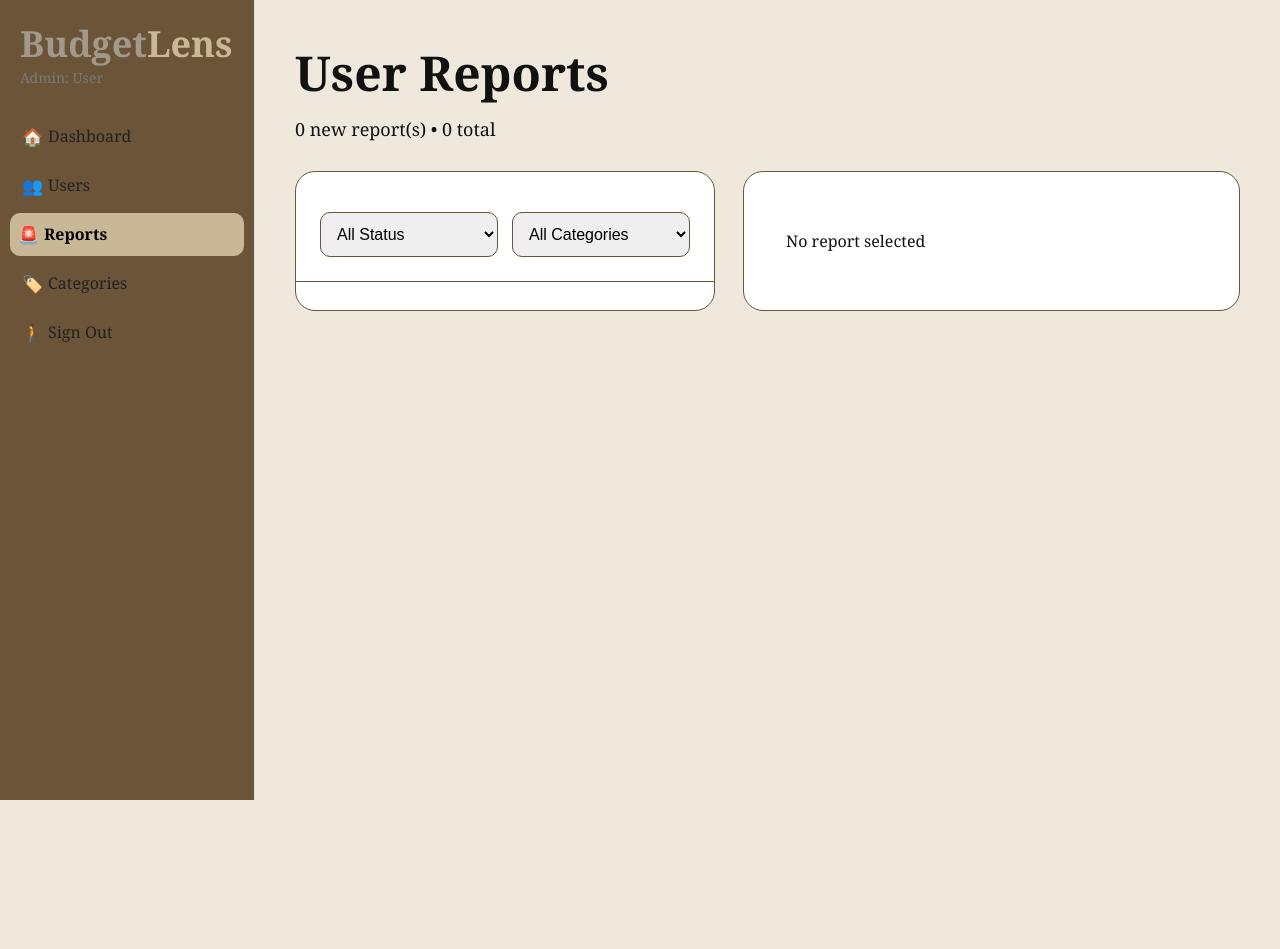
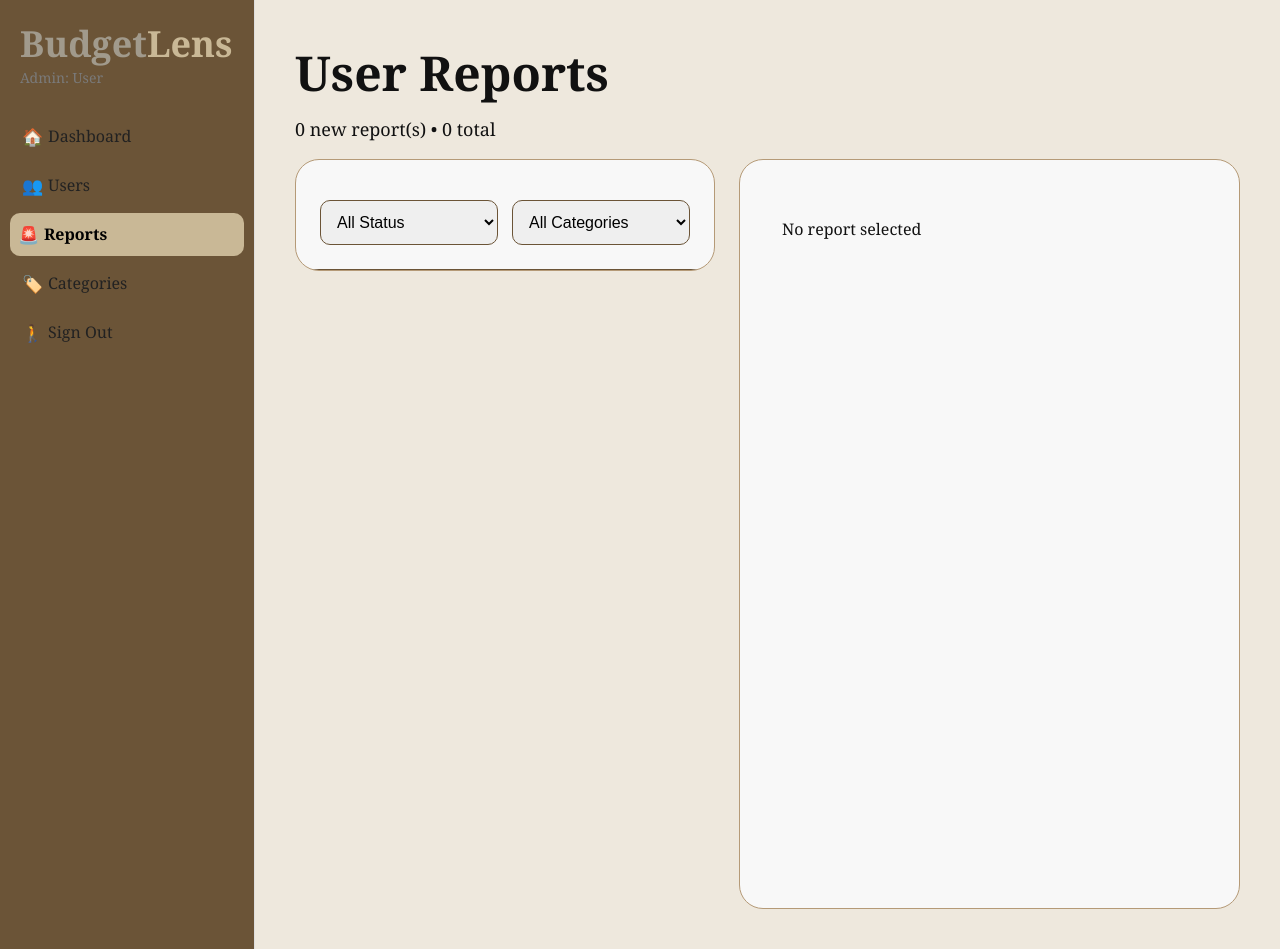
Before and after one commit to Cchristineee/BudgetLens, a PHP site: page /upload/admin_reports.php in a window 1280 px wide. Before the commit the page ends 800 px from the top, so only its background shows below. Run offline with PHP 8.4, Linux system fonts and the light colour scheme; data that the repository does not hold is empty.

Commit message:
included a scrollbar in the left side  pannel

```diff
--- a/admin_reports.css
+++ b/admin_reports.css
@@ -134,19 +134,51 @@ body {
   font-size: 18px;
 }
 
+/* Reports Layout */
 .reports-layout {
-  margin-top: 30px;
-  display: grid;
-  grid-template-columns: 420px 1fr;
-  gap: 28px;
+  display: flex;
+  gap: 24px;
+  align-items: flex-start;
 }
 
-.reports-list-panel,
+/* Left Pannel - shows the reports on the left hand side */
+.reports-list-panel {
+  width: 420px;
+  background: #f8f8f8;
+  border: 1px solid #b59a77;
+  border-radius: 24px;
+
+  max-height: 750px;
+  overflow-y: auto;
+}
+
+/* Right Pannel - originally there was a stretching issue prior so i had to
+fix it so it wouldn't scroll indefinetely */
 .report-detail-panel {
-  background: white;
-  border: 1px solid #6b5437;
-  border-radius: 20px;
-  overflow: hidden;
+  flex: 1;
+  background: #f8f8f8;
+  border: 1px solid #b59a77;
+  border-radius: 24px;
+
+  height: 750px;
+  overflow-y: auto;
+}
+
+/* Included a scroll bar so that the left pannel can be scrollable */
+.reports-list-panel::-webkit-scrollbar,
+.reports-detail-pannel::-webkit-scrollbar {
+  width: 10px;
+}
+
+.reports-list-panel::-webkit-scrollbar-thumb,
+.reports-detail-pannel::-webkit-scrollbar-thumb {
+  background: #8a6b47;
+  border-radius: 10px;
+}
+
+.reports-list-panel::-webkit-scrollbar-track,
+.reports-detail-pannel::-webkit-scrollbar-track {
+  background: #e8e2d7;
 }
 
 .filters {
```
